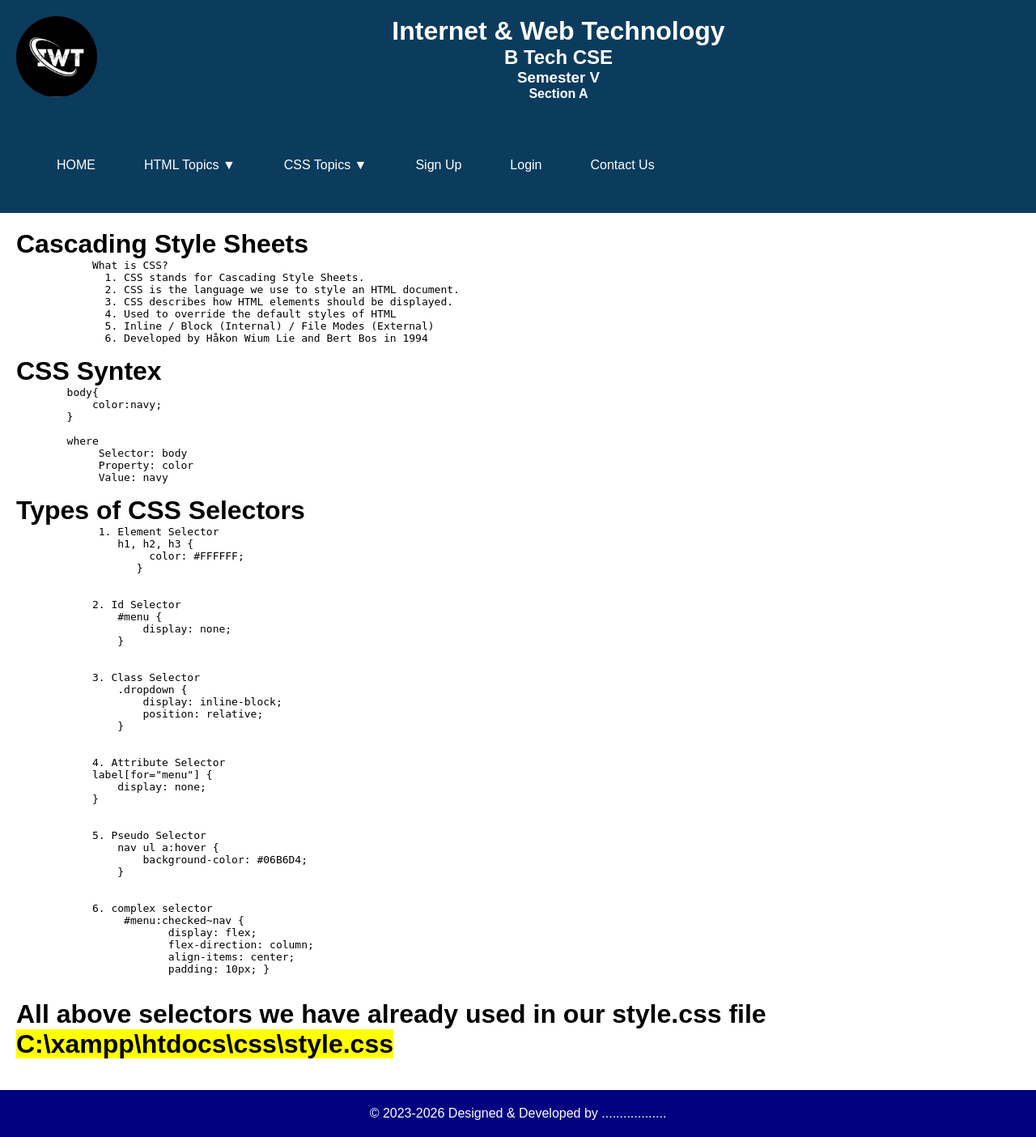
After one commit to dayanandyadav205/IWT-VA, a PHP site: page /CSS_topics/selectors.php in a window 1280 px wide. The commit adds this page. Shown: the whole page at 81% size. Run offline with PHP 8.4, Linux system fonts and the light colour scheme.

```diff
--- /dev/null
+++ b/CSS_topics/selectors.php
@@ -0,0 +1,93 @@
+<!DOCTYPE html>
+<html lang="en">
+
+<head>
+    <meta charset="UTF-8">
+    <meta name="viewport" content="width=device-width, initial-scale=1.0">
+    <title>CSS Selectors</title>
+    <style>
+        img {
+            width: 700px;
+            height: 200px;
+        }
+    </style>
+</head>
+
+<body>
+    <?php include '../include/header.php'; ?>
+
+    <main>
+        <h1>Cascading Style Sheets</h1>
+        <pre>
+            What is CSS?
+              1. CSS stands for Cascading Style Sheets.
+              2. CSS is the language we use to style an HTML document.
+              3. CSS describes how HTML elements should be displayed.
+              4. Used to override the default styles of HTML
+              5. Inline / Block (Internal) / File Modes (External)
+              6. Developed by Håkon Wium Lie and Bert Bos in 1994
+        </pre>
+
+        <h1>CSS Syntex</h1>
+        <pre>
+        body{
+            color:navy;
+        }
+
+        where
+             Selector: body
+             Property: color
+             Value: navy
+       </pre>
+
+
+        <h1>Types of CSS Selectors</h1>
+            <pre>
+             1. Element Selector
+                h1, h2, h3 {
+                     color: #FFFFFF;
+                   }
+
+
+            2. Id Selector
+                #menu {
+                    display: none;
+                }
+
+
+            3. Class Selector
+                .dropdown {
+                    display: inline-block;
+                    position: relative;
+                }
+
+
+            4. Attribute Selector
+            label[for="menu"] {
+                display: none;
+            }
+
+
+            5. Pseudo Selector
+                nav ul a:hover {
+                    background-color: #06B6D4;
+                }
+
+
+            6. complex selector
+                 #menu:checked~nav {
+                        display: flex;
+                        flex-direction: column;
+                        align-items: center;
+                        padding: 10px; }
+
+            </pre>
+
+            <h1>All above selectors we have already used in our style.css file   <mark>C:\xampp\htdocs\css\style.css</h1></mark>
+            <br>
+    </main>
+
+    <?php include '../include/footer.php'; ?>
+</body>
+
+</html>
--- a/style.css
+++ b/css/style.css
@@ -3,11 +3,17 @@
     padding: 0;
 }
 
+body {
+    font-family: sans-serif;
+}
+
 header {
-    background-color: navy;
+    background-color: #0B3C5D;
+    color: white;
     display: flex;
     text-align: center;
     justify-content: space-between;
+    padding: 20px;
 }
 
 header img {
@@ -16,28 +22,23 @@ header img {
     border-radius: 50%;
 }
 
-header h1,
-h2,
-h3 {
-    color: #FFFFFF;
-}
-
 /* ================= Navigation CSS ================*/
 
-/* Mobile view CSS */
+
+/* Desktop viwe CSS */
 #menu {
     display: none;
 }
 
-label{
+label[for="menu"] {
     display: none;
-
 }
 
-/* Desktop viwe CSS */
 nav {
-    background-color: navy;
-
+    background-color: #0B3C5D;
+    padding: 20px;
+    position: sticky;
+    top: 0;
 }
 
 nav ul {
@@ -113,6 +136,36 @@ aside p {
 main {
     background-color: #ffffff;
     flex: 80%;
+    padding: 20px;
+}
+
+.cdgi-img {
+    text-align: center;
+}
+
+.article1,
+.article2,
+.article3,
+.article4,
+.article5,
+.article6 {
+    padding: 20px;
+    border: 2px solid black;
+    margin: 20px;
+}
+
+.article2 {
+    position: relative;
+}
+
+.article2-child {
+    position: absolute;
+    left: 1280px;
+    top: -10px;
+    background-color: red;
+    color: white;
+    border: 2px solid black;
+    border-radius: 10px;
 }
 
 footer {
--- a/include/header.php
+++ b/include/header.php
@@ -5,6 +5,7 @@
     <meta charset="UTF-8">
     <meta name="viewport" content="width=device-width, initial-scale=1.0">
     <title>Document</title>
+    <link rel="stylesheet" href="/css/style.css">
 </head>
 
 <body>
@@ -24,13 +25,12 @@
         <div></div>
     </header>
 
-    <!-- Mobile view navigation -->
-     <input type="checkbox" id="menu">
-     <label for="menu" style="font-size: 30px;">&#9776; Menu</label>
+    <input type="checkbox" id="menu">
+    <label for="menu" style="font-size: 30px;">&#9776; Menu</label>
     <!-- Desktop view navigation -->
     <nav>
         <ul>
-            <li><a href="/index.php">HOME2</a></li>
+            <li><a href="/index.php">HOME</a></li>
             <li class="dropdown"><a href="#">HTML Topics &#9660;</a>
                 <ul class="dropdown-menu">
                     <li><a href="/HTML_Topics\HTML_text_formatting.php" target="_top">HTML Text Formatting</a></li>
@@ -43,19 +43,29 @@
                     <li><a href="/HTML_Topics\forms.php">Forms</a></li>
                     <li><a href="/HTML_Topics\XHTML.php">XHTML</a></li>
                     <li><a href="/HTML_Topics\meta.php">Meta tags</a></li>
+                    <li><a href="/HTML_Topics\iframe.php">Iframe</a></li>
                 </ul>
             </li>
             <li class="dropdown"><a href="#">CSS Topics &#9660;</a>
                 <ul class="dropdown-menu">
-                    <li><a href="">CSS Selectors</a></li>
-                    <li><a href="">Border Box</a></li>
-
+                    <li><a href="/CSS_topics/selectors.php">CSS Selectors</a></li>
+                    <li><a href="/CSS_topics/bgimages.php">Background images</a></li>
+                    <li><a href="/CSS_topics/colors.php">Colours and properties</a></li>
+                    <li><a href="/CSS_topics/fonts.php">Font properties and text formatting</a></li>
                 </ul>
             </li>
 
             <li>
                 <a href="/signup.php">Sign Up</a>
+
+            </li>
+
+            <li>
                 <a href="/login.php">Login</a>
+            </li>
+
+            <li>
+                <a href="/contact.php">Contact Us</a>
             </li>
         </ul>
 
```
Also changed, not shown: other parts of css/style.css (+42 -10 lines), CSS_topics/bgimages.php (added, +26 -0 lines), CSS_topics/colors.php (added, +66 -0 lines), CSS_topics/fonts.php (added, +66 -0 lines), HTML_Topics/colors.php (+44 -9 lines), HTML_Topics/iframe.php (added, +23 -0 lines), HTML_Topics/images.php (+7 -4 lines), contact.php (added, +26 -0 lines), index.php (+46 -10 lines), images/CSS.png (added), images/cdgi.jpg (added), images/css3.png (added), images/github.svg (added), images/linkedin.svg (added), 1 more files.
